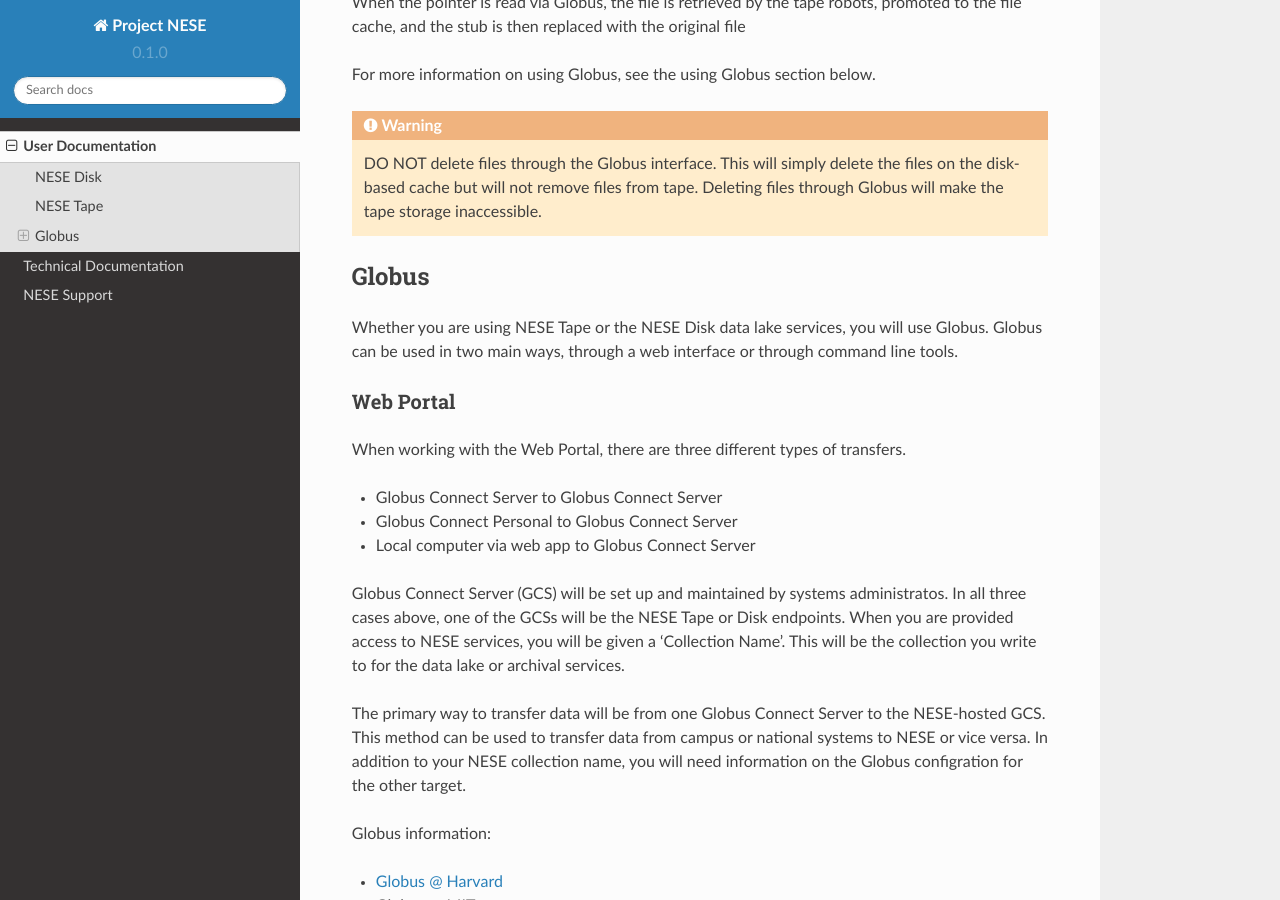
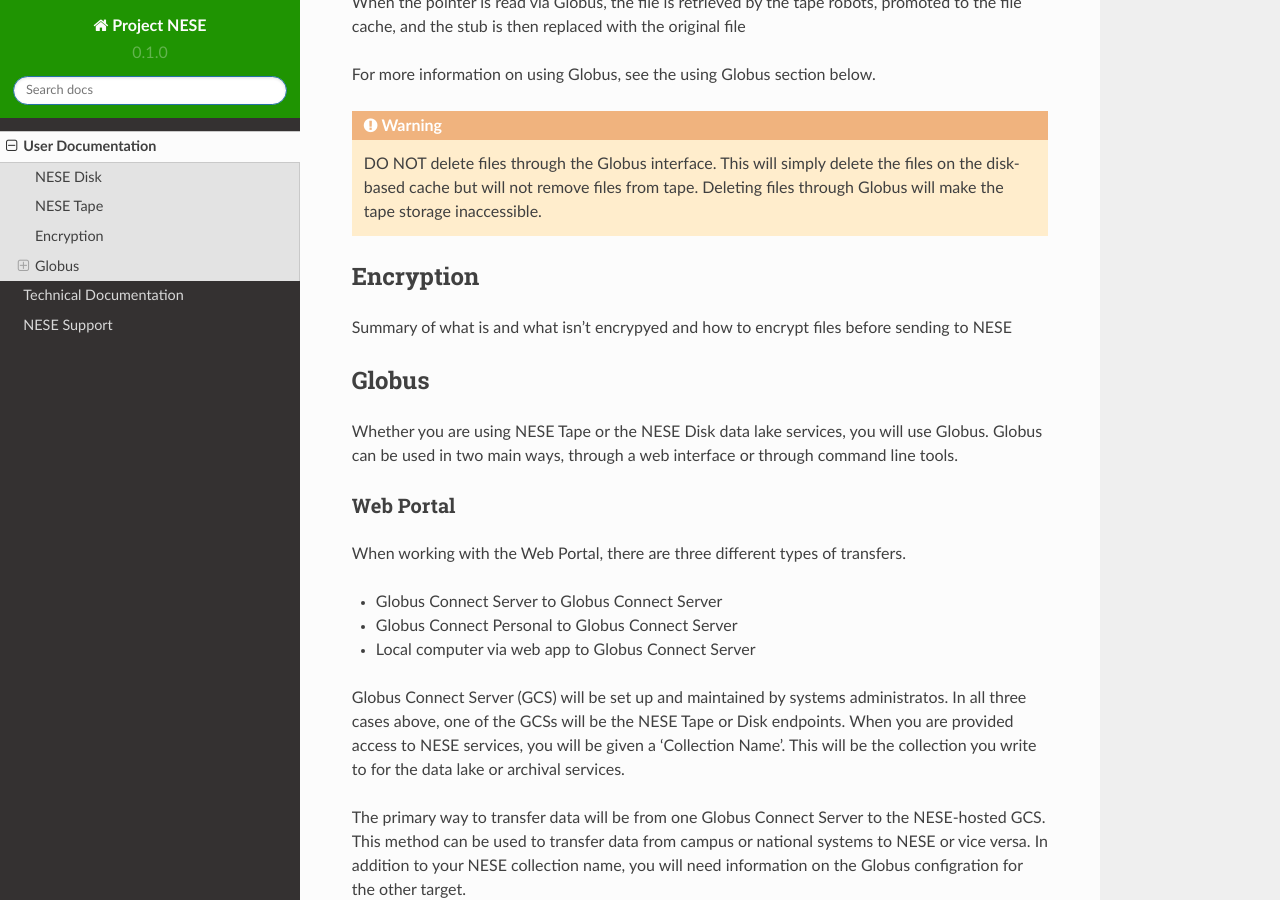
Before and after one commit to mghpcsim/rtd-nese, a Sphinx documentation site: the page built from docs/source/user-docs.rst, in a window 1280 px wide and 900 px high, scrolled down 1779 px. Built offline with Sphinx 7.4.7 and the Read the Docs theme 2.0.0, drawn with Linux system fonts in a browser that asks for light colours.

Commit message:
updating theme to use green header background

```diff
--- a/docs/source/conf.py
+++ b/docs/source/conf.py
@@ -31,5 +31,9 @@
 
 html_theme = 'sphinx_rtd_theme'
 
+html_theme_options = {
+    'style_nav_header_background': '#1f9402',
+    # Toc options
+}
 # -- Options for EPUB output
 epub_show_urls = 'footnote'
--- a/docs/source/user-docs.rst
+++ b/docs/source/user-docs.rst
@@ -84,6 +84,11 @@
         DO NOT delete files through the Globus interface. This will simply delete the files on the disk-based
         cache but will not remove files from tape. Deleting files through Globus will make the tape storage
         inaccessible.
+
+Encryption
+----------
+Summary of what is and what isn't encrypyed
+and how to encrypt files before sending to NESE
 
 Globus
 ------
```
